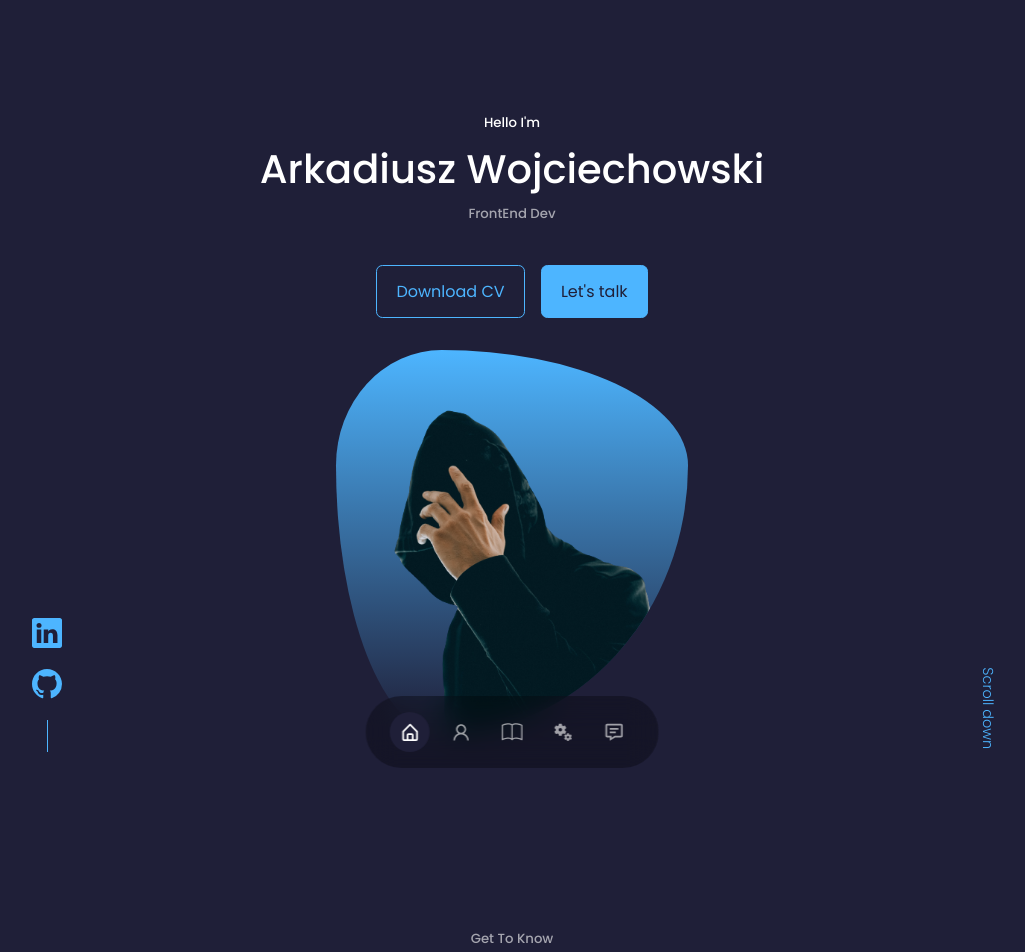
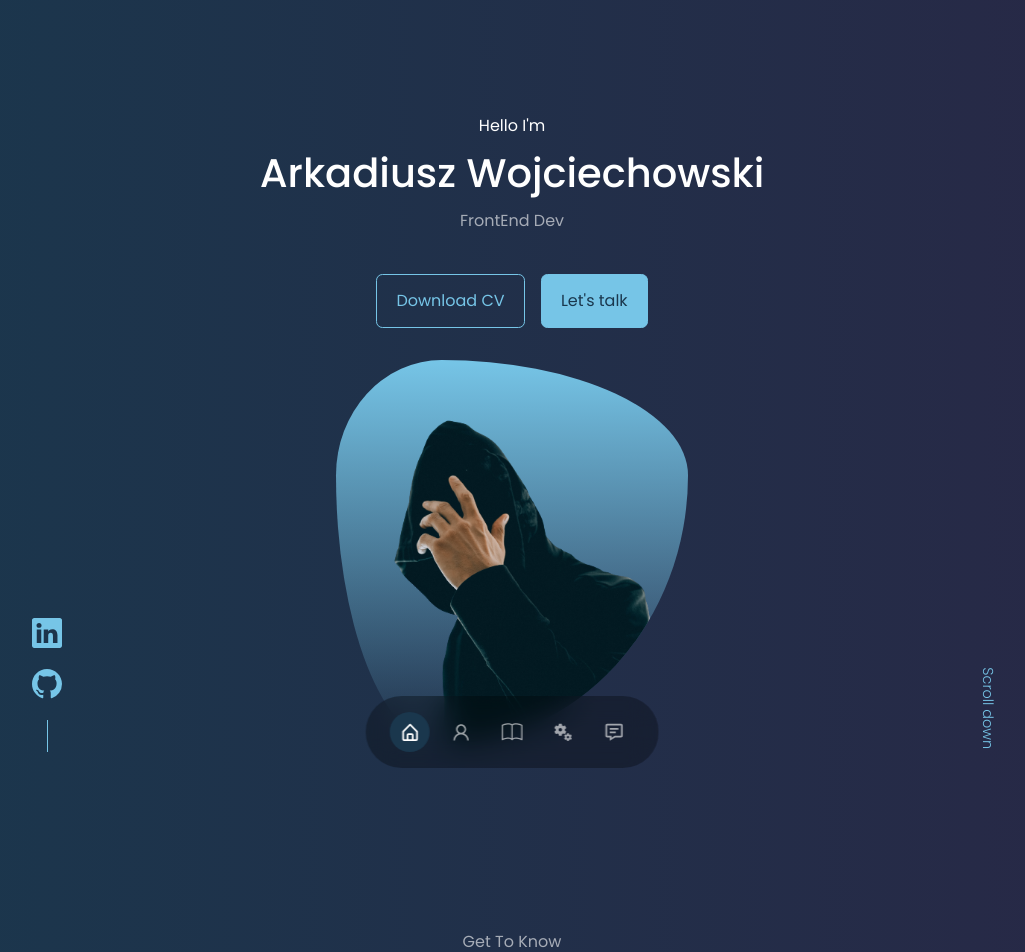
Before and after one commit to Voyar1/react-portfolio-website, a React (Create React App) app: page / in a window 1280 px wide. Shown: the top 952 px of the page, without its empty margins (128-1153 px from the left). Built offline with nearby package versions, Linux system fonts and the light colour scheme.

Commit message:
template customization and improve semantic HTML

```diff
--- a/src/compontents/about/About.jsx
+++ b/src/compontents/about/About.jsx
@@ -6,7 +6,7 @@ import { FaAward } from "react-icons/fa";
 const About = () => {
   return (
     <section id="about">
-      <h5>Get To Know</h5>
+      <span>Get To Know</span>
       <h2>About me</h2>
       <div className="container about__container">
         <div className="about__me">
--- a/src/compontents/header/Header.jsx
+++ b/src/compontents/header/Header.jsx
@@ -7,9 +7,9 @@ const Header = () => {
   return (
     <header id="header">
       <div className="container header__container">
-        <h5>Hello I'm</h5>
+        <span>Hello I'm</span>
         <h1>Arkadiusz Wojciechowski</h1>
-        <h5 className="text-light">FrontEnd Dev</h5>
+        <span className="text-light">FrontEnd Dev</span>
         <CTA />
         <HeaderSocials />
         <div className="me">
--- a/src/index.css
+++ b/src/index.css
@@ -11,10 +11,10 @@
 }
 
 :root {
-  --color-bg: #1f1f38;
-  --color-bg-variant: #2c2c6c;
-  --color-primary: #4db5ff;
-  --color-primary-variant: rgba(77, 181, 255, 0, 4);
+  --color-bg: #1a374d;
+  --color-bg-variant: #406882;
+  --color-primary: rgb(118, 197, 231);
+  --color-primary-variant: rgb(177, 208, 224);
   --color-white: #fff;
   --color-light: rgba(255, 255, 255, 0.6);
 
@@ -35,7 +35,7 @@ html {
 
 body {
   font-family: "Poppins", sans-serif;
-  background: var(--color-bg);
+  background: linear-gradient(to right, var(--color-bg), #282846);
   color: var(--color-white);
   line-height: 1.7;
 }
@@ -66,7 +66,8 @@ section {
 }
 
 section > h2,
-section > h5 {
+section > span {
+  display: block;
   text-align: center;
   color: var(--color-light);
 }
```
Also changed, not shown: src/assets/micro_carbon.png (added).
